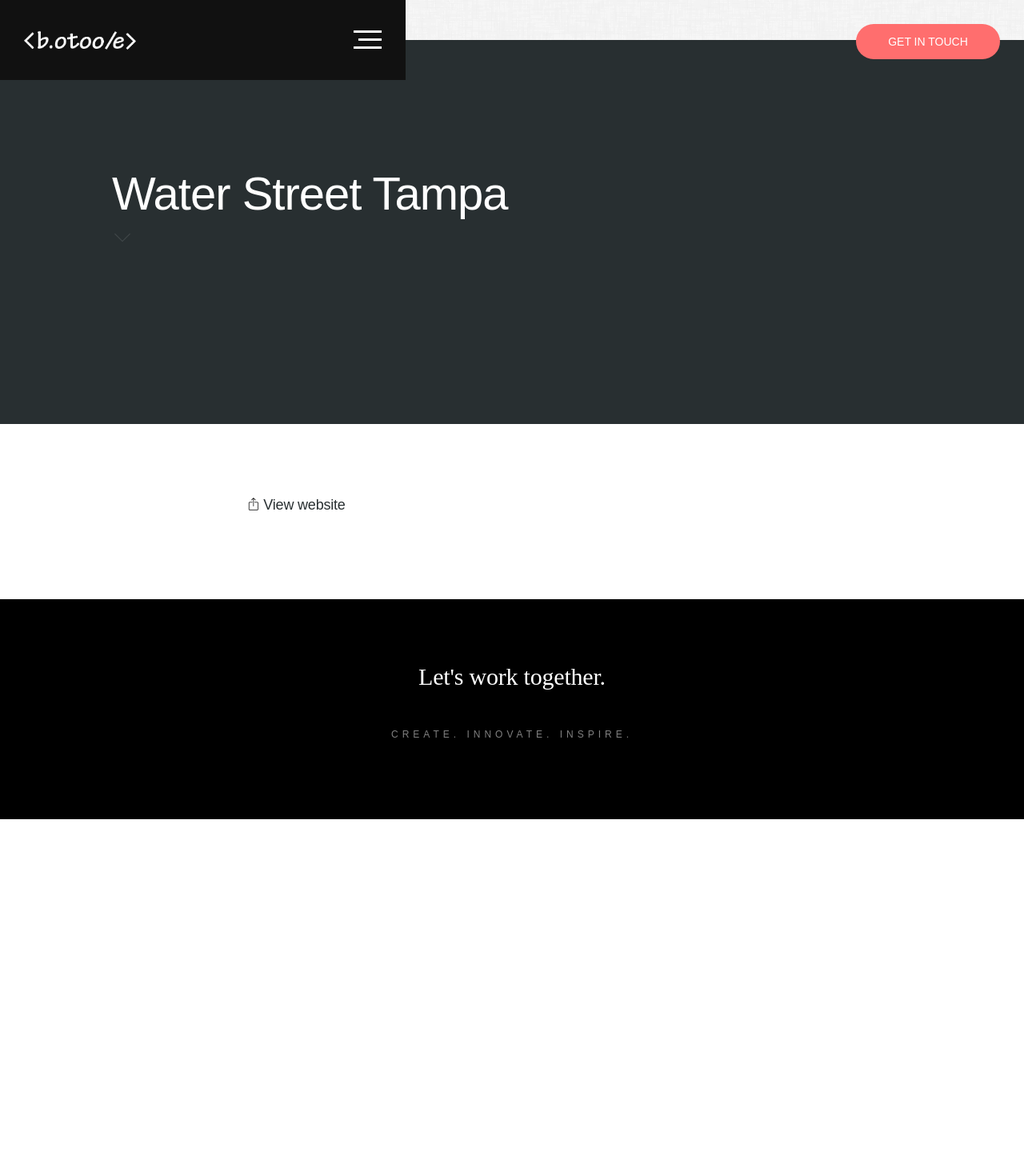
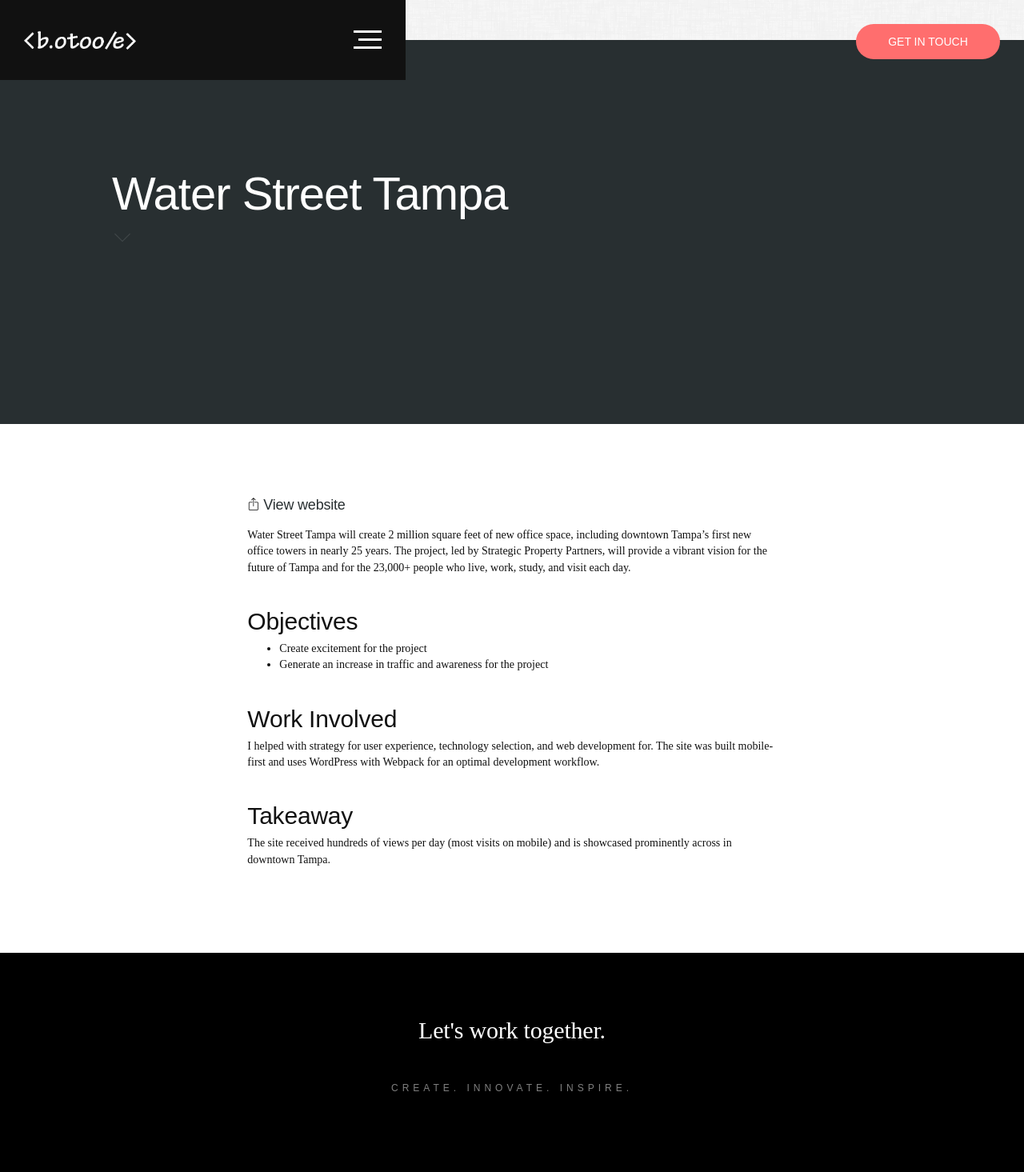
Before and after one commit to brianotoole/brianz3.1, a Jekyll site: the page built from _projects/2017-12-1-wsttampa.md, in a window 1280 px wide. Shown: the whole page at 80% size. Built offline with Jekyll 4.4.1, drawn with Linux system fonts in a browser that asks for light colours; nearby versions of some CDN libraries; some web fonts are replaced; before the commit the page ends 1024 px from its top, so only the background shows below that.

Commit message:
updated projects

```diff
--- a/_projects/2017-12-1-wsttampa.md
+++ b/_projects/2017-12-1-wsttampa.md
@@ -10,5 +10,18 @@
 textcolor: ffffff
 title: Water Street Tampa
 subtitle:
-description: Provided strategy for user experience, technology selection, and web development for a comprehensive website redesign
+description: Water Street Tampa will add 1 million square feet of new retail, cultural, educational, and entertainment space at the street-level. I helped a project with global impact.
 ---
+
+Water Street Tampa will create 2 million square feet of new office space, including downtown Tampa's first new office towers in nearly 25 years. The project, led by  Strategic Property Partners, will provide a vibrant vision for the future of Tampa and for the 23,000+ people who live, work, study, and visit each day.
+
+
+#### Objectives
+* Create excitement for the project
+* Generate an increase in traffic and awareness for the project
+
+#### Work Involved
+I helped with strategy for user experience, technology selection, and web development for. The site was built mobile-first and uses WordPress with Webpack for an optimal development workflow.
+
+#### Takeaway
+The site received hundreds of views per day (most visits on mobile) and is showcased prominently across in downtown Tampa.
```
Also changed, not shown: _projects/2017-12-3-mac.md (+0 -3 lines).
